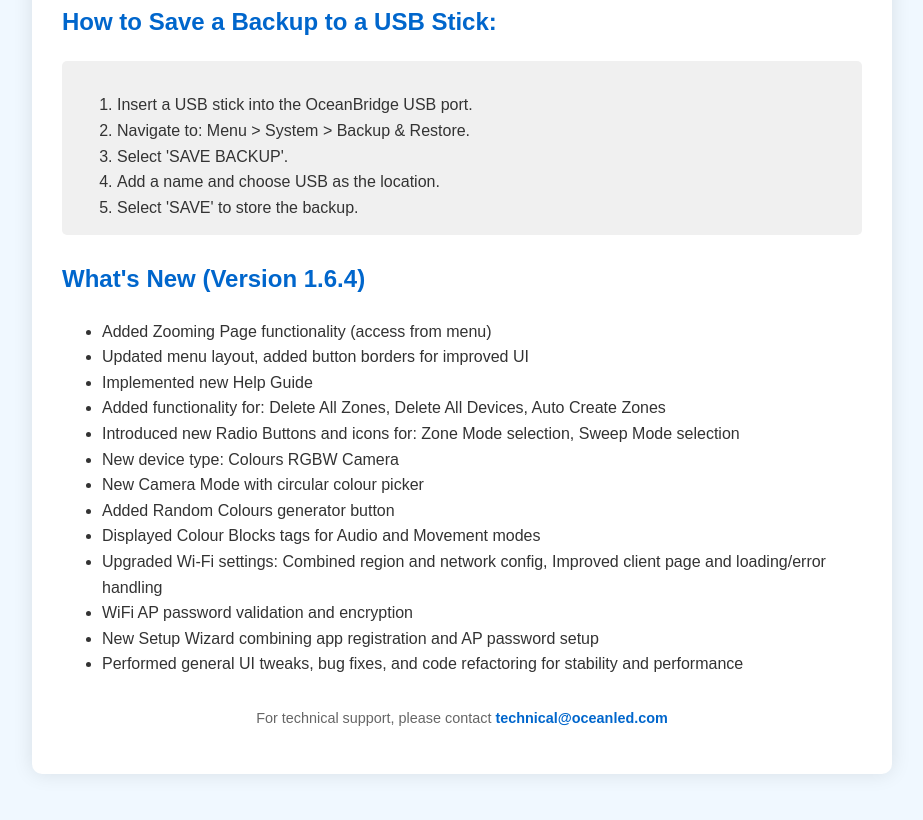
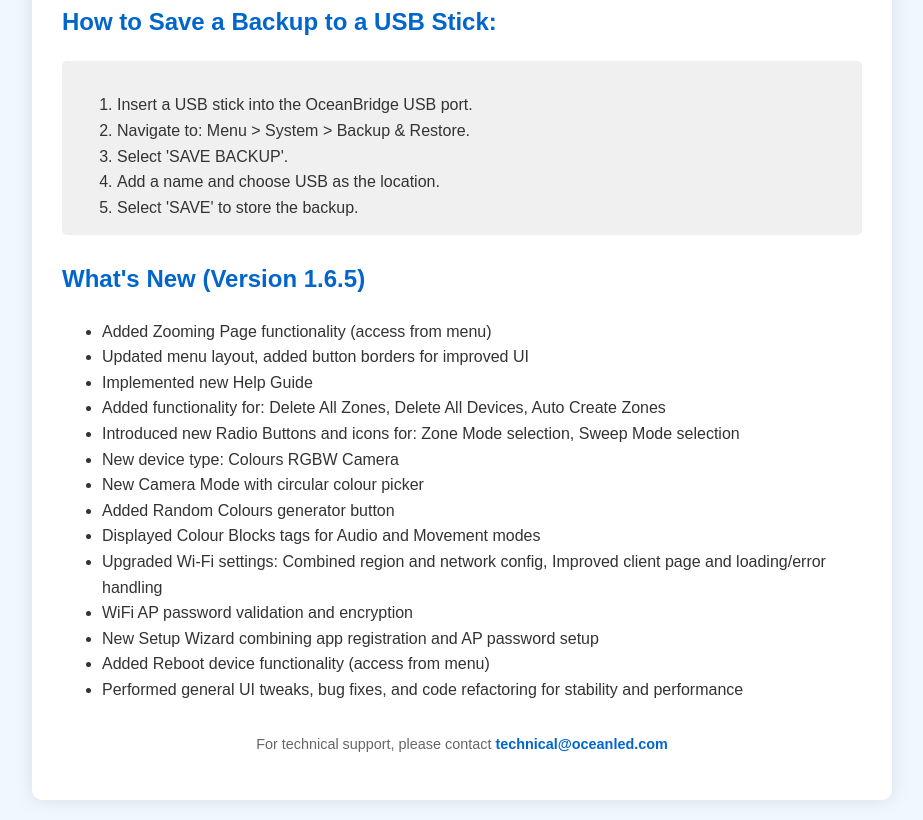
Before and after one commit to oceanled-henryk/oceanbridge-firmware-update, a plain HTML site: page index.html in a window 1280 px wide. Shown: the part 635-1455 px from the top of the page, without its empty margins (178-1101 px from the left). Before the commit the page ends 1429 px from the top, so only its background shows below. Drawn offline with Linux system fonts and the light colour scheme.

Commit message:
docs: Update changelog for version 1.6.5
Update the "What's New" section in index.html to reflect the latest release.

This change bumps the version number and adds the new "Reboot device" functionality to the list of recent updates.

```diff
--- a/index.html
+++ b/index.html
@@ -106,7 +106,7 @@
             </ol>
         </div>
 
-        <h2>What's New (Version 1.6.4)</h2>
+        <h2>What's New (Version 1.6.5)</h2>
         <ul>
             <li>Added Zooming Page functionality (access from menu)</li>
             <li>Updated menu layout, added button borders for improved UI</li>
@@ -120,6 +120,7 @@
             <li>Upgraded Wi-Fi settings: Combined region and network config, Improved client page and loading/error handling</li>
             <li>WiFi AP password validation and encryption</li>
             <li>New Setup Wizard combining app registration and AP password setup</li>
+            <li>Added Reboot device functionality (access from menu)</li>
             <li>Performed general UI tweaks, bug fixes, and code refactoring for stability and performance</li>
         </ul>
 
```
